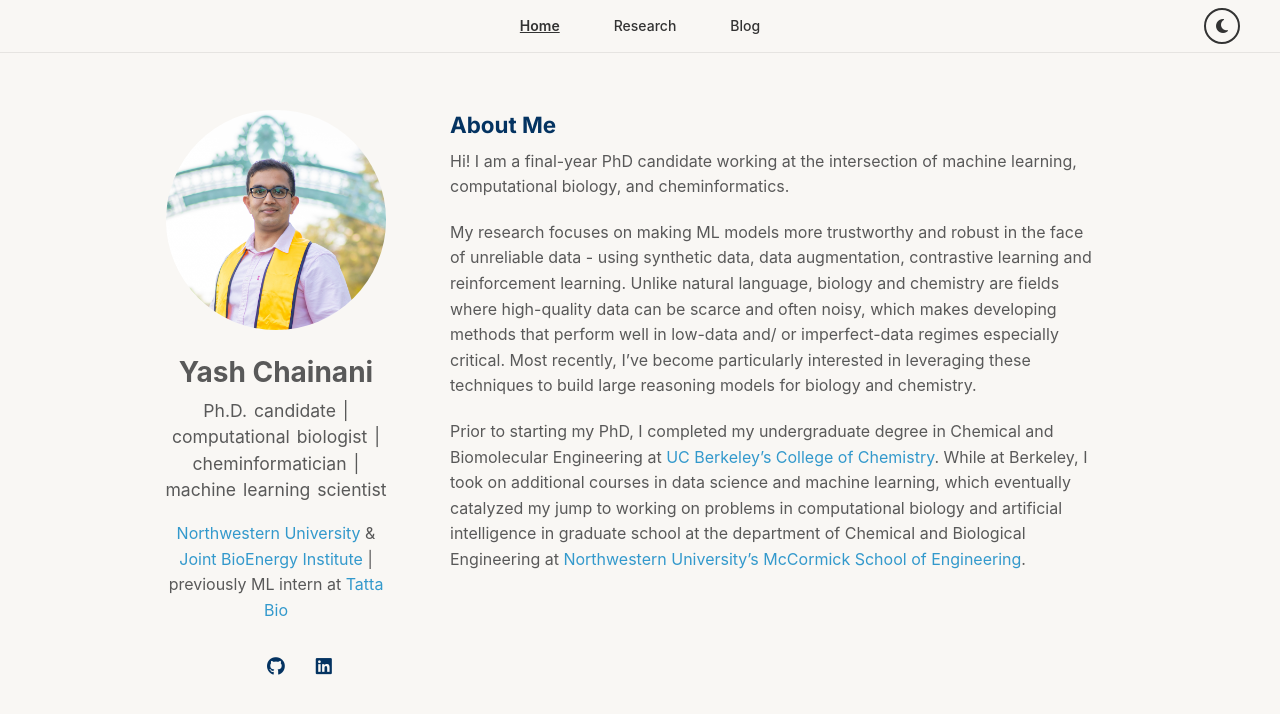
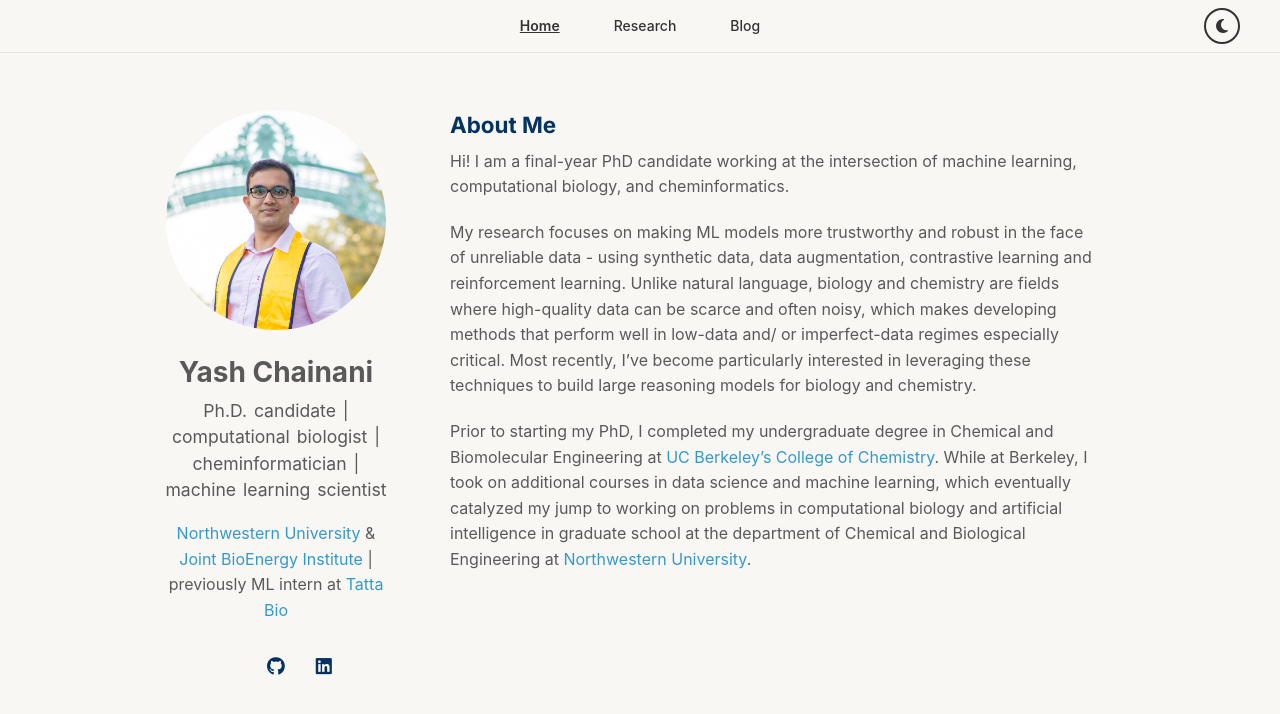
Before and after one commit to yashchainani21/yashchainani21.github.io, a Jekyll site: the page built from index.md, in a window 1280 px wide. Shown: the top 714 px of the page. Built offline with Jekyll 4.4.1, drawn with Linux system fonts in a browser that asks for light colours; a style sheet for code colours, icons or effects is not loaded; our own code applies the rules of GitHub Pages for plain Markdown files.

Commit message:
modify hyperlinks

```diff
--- a/index.md
+++ b/index.md
@@ -8,4 +8,4 @@
 
 My research focuses on making ML models more trustworthy and robust in the face of unreliable data - using synthetic data, data augmentation, contrastive learning and reinforcement learning. Unlike natural language, biology and chemistry are fields where high-quality data can be scarce and often noisy, which makes developing methods that perform well in low-data and/ or imperfect-data regimes especially critical. Most recently, I’ve become particularly interested in leveraging these techniques to build large reasoning models for biology and chemistry.
 
-Prior to starting my PhD, I completed my undergraduate degree in Chemical and Biomolecular Engineering at [UC Berkeley's College of Chemistry](https://chemistry.berkeley.edu). While at Berkeley, I took on additional courses in data science and machine learning, which eventually catalyzed my jump to working on problems in computational biology and artificial intelligence in graduate school at the department of Chemical and Biological Engineering at [Northwestern University's McCormick School of Engineering](https://www.mccormick.northwestern.edu/chemical-biological/).
+Prior to starting my PhD, I completed my undergraduate degree in Chemical and Biomolecular Engineering at [UC Berkeley's College of Chemistry](https://chemistry.berkeley.edu). While at Berkeley, I took on additional courses in data science and machine learning, which eventually catalyzed my jump to working on problems in computational biology and artificial intelligence in graduate school at the department of Chemical and Biological Engineering at [Northwestern University](https://www.mccormick.northwestern.edu/chemical-biological/).
```
